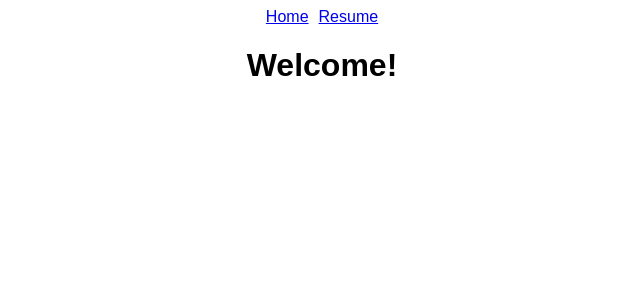
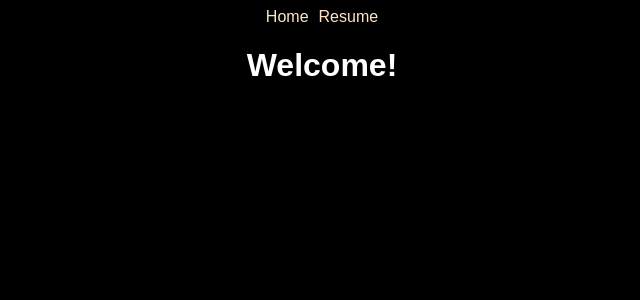
Before and after one commit to pdotsani/homepage-fe, a SvelteKit app: page / in a window 1280 px wide. Shown: the top 300 px of the page, without its empty margins (318-958 px from the left). Built offline with nearby package versions, Linux system fonts and the light colour scheme.

Commit message:
avatar styles and some other element styles

```diff
--- a/src/routes/+layout.svelte
+++ b/src/routes/+layout.svelte
@@ -17,9 +17,12 @@
   .navigation {
     display: flex;
     justify-content: center;
+    margin-bottom: 15px;
   }
 
   a {
+    color: bisque;
+    text-decoration: none;
     margin: 0 5px;
   }
 </style>
--- a/src/routes/app.css
+++ b/src/routes/app.css
@@ -1,3 +1,5 @@
 body {
   font-family: Arial, Helvetica, sans-serif;
+  color: white;
+  background-color: black;
 }
```
Also changed, not shown: src/routes/resume/+page.svelte (+17 -3 lines).
